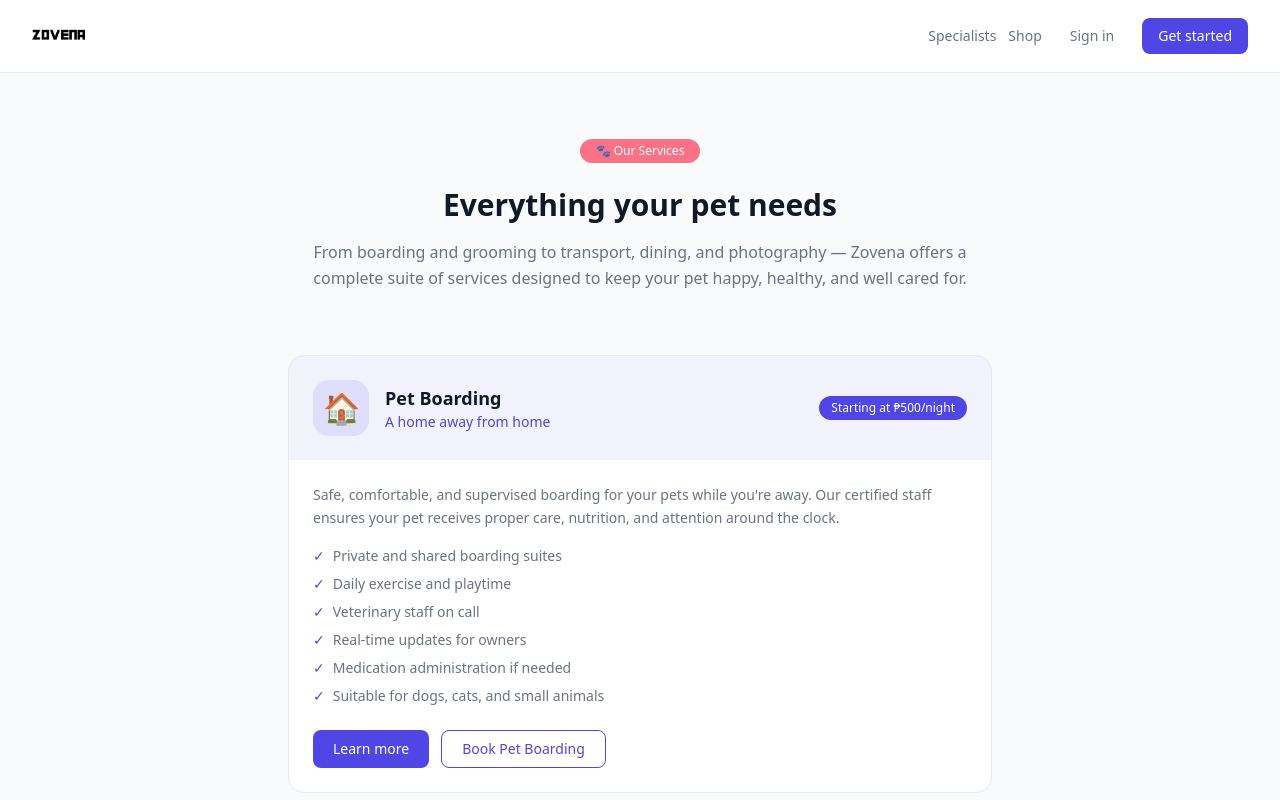
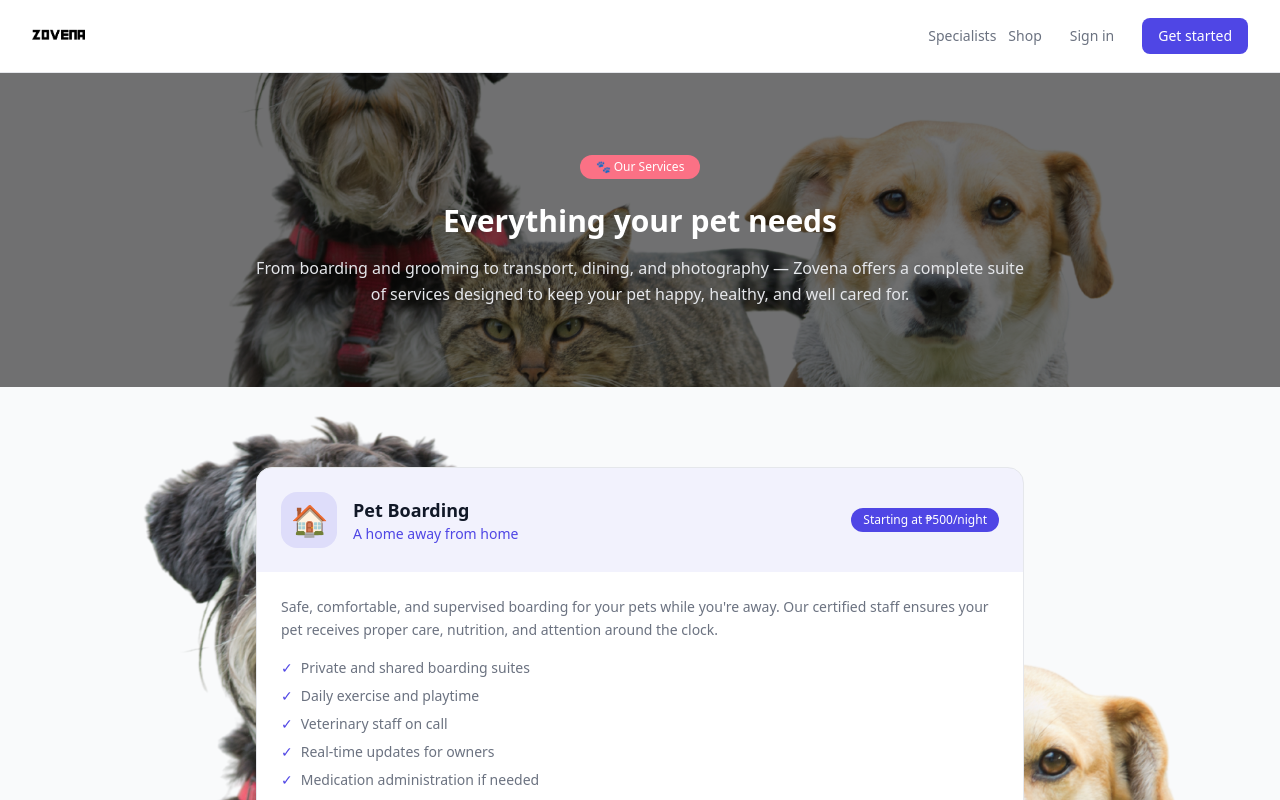
Before and after one commit to joanneBlocks/2026_Zovena, a React (Vite) app: page /services in a window 1280 px wide. Shown: the top 800 px of the page. Built offline with nearby package versions, Linux system fonts and the light colour scheme.

Commit message:
Update Services.tsx

```diff
--- a/src/pages/Services.tsx
+++ b/src/pages/Services.tsx
@@ -148,24 +148,46 @@ export default function Services() {
       </nav>
 
       {/* Hero */}
-      <section className="px-8 py-16 text-center max-w-3xl mx-auto">
+      <section
+        className="px-8 py-20 text-center relative"
+        style={{
+          backgroundImage: 'url(/services-bg.png)',
+          backgroundSize: 'cover',
+          backgroundPosition: 'center',
+          backgroundRepeat: 'no-repeat',
+          backgroundAttachment: 'fixed',
+        }}
+      >
+        <div className="absolute inset-0" style={{ backgroundColor: 'rgba(0,0,0,0.55)' }} />
+        <div className="relative z-10 max-w-3xl mx-auto">
           <div
             className="inline-block px-4 py-1 rounded-full text-xs font-medium text-white mb-6"
             style={{ backgroundColor: colors.coral }}
           >
             🐾 Our Services
           </div>
-        <h1 className="text-3xl font-bold mb-4" style={{ color: colors.textPrimary }}>
+          <h1 className="text-3xl font-bold mb-4" style={{ color: '#FFFFFF' }}>
             Everything your pet needs
           </h1>
-        <p className="text-base leading-relaxed" style={{ color: colors.textSecondary }}>
+          <p className="text-base leading-relaxed" style={{ color: '#E5E7EB' }}>
             From boarding and grooming to transport, dining, and photography — Zovena offers
             a complete suite of services designed to keep your pet happy, healthy, and well cared for.
           </p>
+        </div>
       </section>
 
       {/* Services List */}
-      <section className="px-8 pb-20 max-w-3xl mx-auto">
+      <section
+        className="px-8 py-20"
+        style={{
+          backgroundImage: 'url(/services-bg.png)',
+          backgroundSize: 'cover',
+          backgroundPosition: 'center',
+          backgroundRepeat: 'no-repeat',
+          backgroundAttachment: 'fixed',
+        }}
+      >
+        <div className="max-w-3xl mx-auto">
           <div className="grid grid-cols-1 gap-8">
             {services.map(service => (
               <div
@@ -233,6 +255,7 @@ export default function Services() {
               </div>
             ))}
           </div>
+        </div>
       </section>
 
       {/* CTA */}
```
Lines whose indentation alone changed are shown as unchanged.
